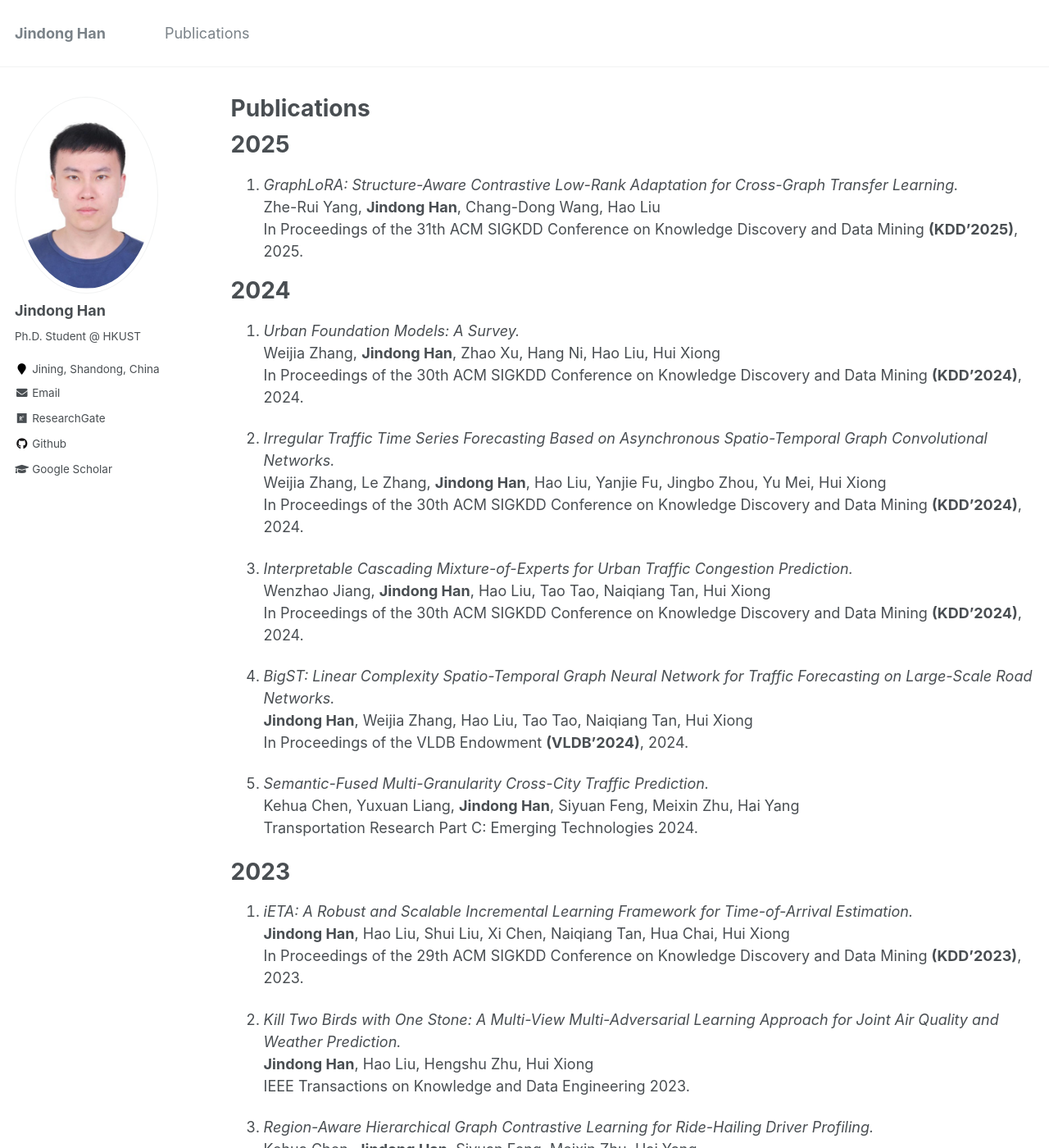
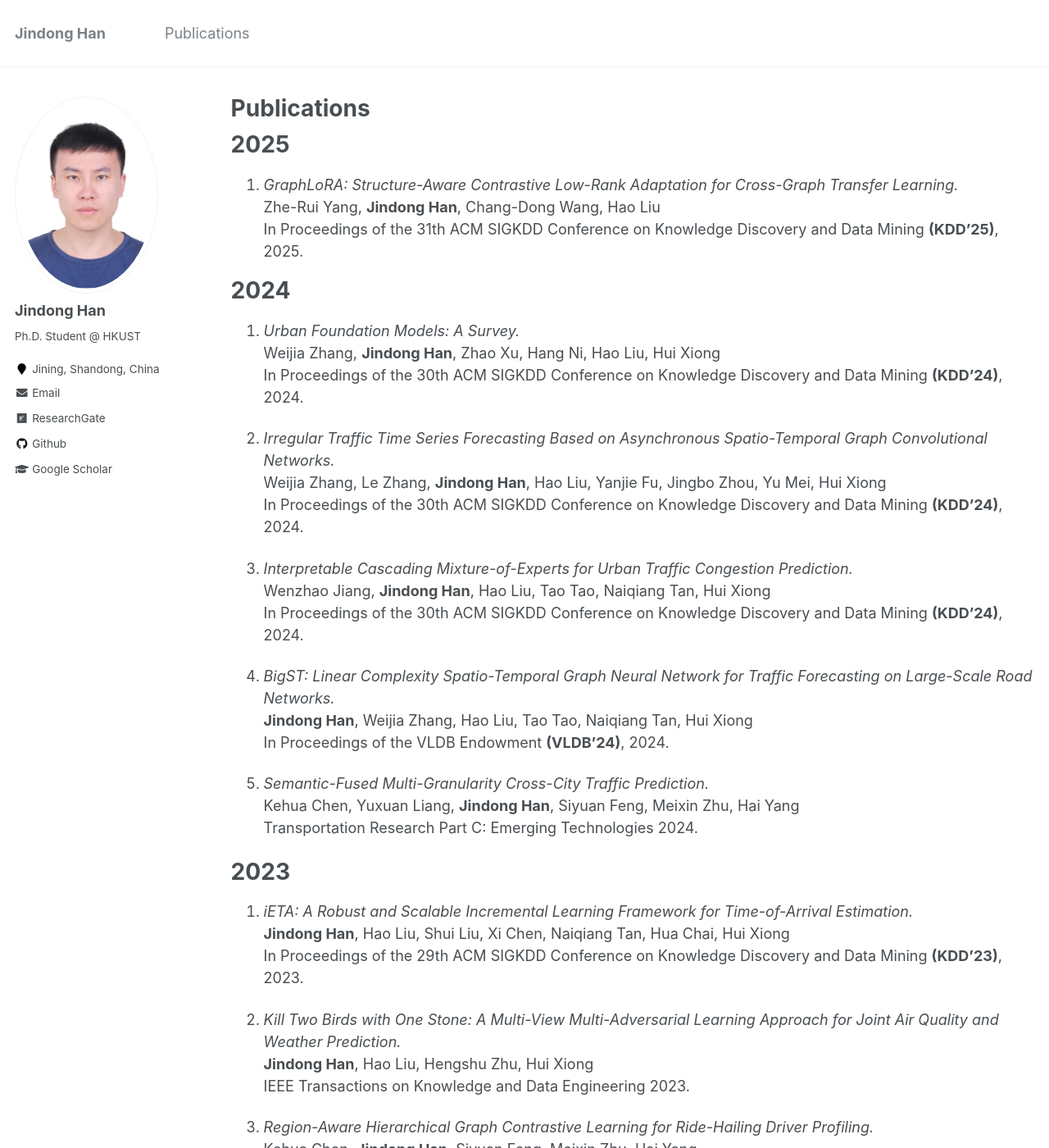
Before and after one commit to jhanao-hkust/jhanao-hkust.github.io, a Jekyll site: the page built from _pages/publications.md, in a window 1280 px wide and 1400 px high. Shown: the whole window at 82% size. Built offline with Jekyll 4.4.1, drawn with Linux system fonts in a browser that asks for light colours; some of the changed text lies outside the part shown.

Commit message:
Update publications.md

```diff
--- a/_pages/publications.md
+++ b/_pages/publications.md
@@ -10,25 +10,25 @@ author_profile: true
 ====
 1.  *GraphLoRA: Structure-Aware Contrastive Low-Rank Adaptation for Cross-Graph Transfer Learning.*  <br>
 Zhe-Rui Yang, **Jindong Han**, Chang-Dong Wang, Hao Liu<br>
-In Proceedings of the 31th ACM SIGKDD Conference on Knowledge Discovery and Data Mining **(KDD'2025)**, 2025.
+In Proceedings of the 31th ACM SIGKDD Conference on Knowledge Discovery and Data Mining **(KDD'25)**, 2025.
 
 2024
 ====
 1.  *Urban Foundation Models: A Survey.*  <br>
 Weijia Zhang, **Jindong Han**, Zhao Xu, Hang Ni, Hao Liu, Hui Xiong<br>
-In Proceedings of the 30th ACM SIGKDD Conference on Knowledge Discovery and Data Mining **(KDD'2024)**, 2024.
+In Proceedings of the 30th ACM SIGKDD Conference on Knowledge Discovery and Data Mining **(KDD'24)**, 2024.
 
 1.  *Irregular Traffic Time Series Forecasting Based on Asynchronous Spatio-Temporal Graph Convolutional Networks.*  <br>
 Weijia Zhang, Le Zhang, **Jindong Han**, Hao Liu, Yanjie Fu, Jingbo Zhou, Yu Mei, Hui Xiong<br>
-In Proceedings of the 30th ACM SIGKDD Conference on Knowledge Discovery and Data Mining **(KDD'2024)**, 2024.
+In Proceedings of the 30th ACM SIGKDD Conference on Knowledge Discovery and Data Mining **(KDD'24)**, 2024.
 
 1.  *Interpretable Cascading Mixture-of-Experts for Urban Traffic Congestion Prediction.*  <br>
 Wenzhao Jiang, **Jindong Han**, Hao Liu, Tao Tao, Naiqiang Tan, Hui Xiong<br>
-In Proceedings of the 30th ACM SIGKDD Conference on Knowledge Discovery and Data Mining **(KDD'2024)**, 2024.
+In Proceedings of the 30th ACM SIGKDD Conference on Knowledge Discovery and Data Mining **(KDD'24)**, 2024.
 
 1.  *BigST: Linear Complexity Spatio-Temporal Graph Neural Network for Traffic Forecasting on Large-Scale Road Networks.*  <br>
 **Jindong Han**, Weijia Zhang, Hao Liu, Tao Tao, Naiqiang Tan, Hui Xiong<br>
-In Proceedings of the VLDB Endowment **(VLDB'2024)**, 2024.
+In Proceedings of the VLDB Endowment **(VLDB'24)**, 2024.
 
 1.  *Semantic-Fused Multi-Granularity Cross-City Traffic Prediction.*  <br>
 Kehua Chen, Yuxuan Liang, **Jindong Han**, Siyuan Feng, Meixin Zhu, Hai Yang<br>
@@ -38,7 +38,7 @@ Transportation Research Part C: Emerging Technologies 2024.
 ====
 1.  *iETA: A Robust and Scalable Incremental Learning Framework for Time-of-Arrival Estimation.*  <br>
 **Jindong Han**, Hao Liu, Shui Liu, Xi Chen, Naiqiang Tan, Hua Chai, Hui Xiong<br>
-In Proceedings of the 29th ACM SIGKDD Conference on Knowledge Discovery and Data Mining **(KDD'2023)**, 2023.
+In Proceedings of the 29th ACM SIGKDD Conference on Knowledge Discovery and Data Mining **(KDD'23)**, 2023.
 
 1.  *Kill Two Birds with One Stone: A Multi-View Multi-Adversarial Learning Approach for Joint Air Quality and Weather Prediction.*  <br>
 **Jindong Han**, Hao Liu, Hengshu Zhu, Hui Xiong<br>
```
Also changed, not shown: other parts of _pages/publications.md (+4 -4 lines).
